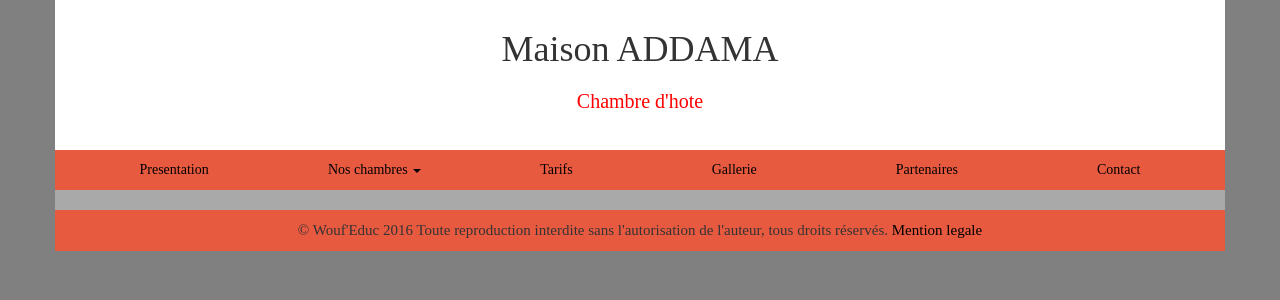
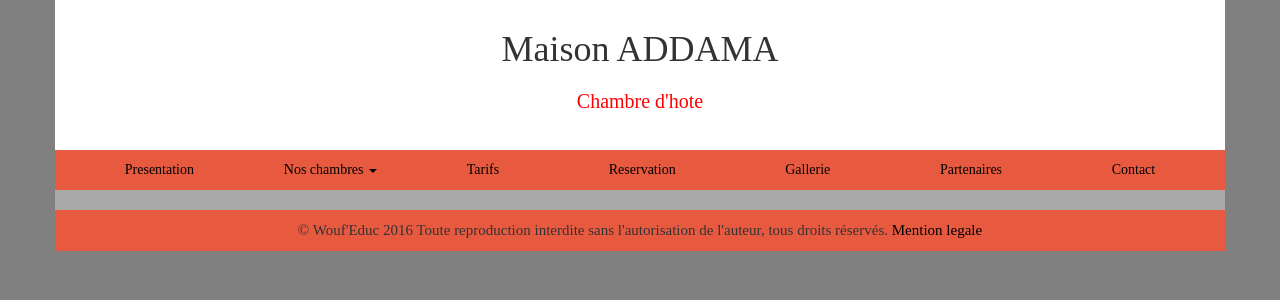
Before and after one commit to bensisko69/addama, a Django app: template templates/main/brise.html in a window 1280 px wide. Shown: the top 300 px of the page. Run offline with Django 3.2, Linux system fonts and the light colour scheme; the template is opened without the code that fills it, so the values that code supplies are empty; some libraries are stand-ins or nearby versions.

Commit message:
modifi hearder

```diff
--- a/templates/main/header.html
+++ b/templates/main/header.html
@@ -36,6 +36,9 @@
 			<li class="{% ifequal request.path "/tarifs.html" %}active {% endifequal %}">
 				<a href="tarifs.html">Tarifs</a>
 			</li>
+			<li class="{% ifequal request.path "/reservation.html" %}active {% endifequal %}">
+				<a href="reservation.html">Reservation</a>
+			</li>
 			<li class="{% ifequal request.path "/gallery.html" %}active {% endifequal %}">
 				<a href="gallery.html">Gallerie</a>
 			</li>
```
